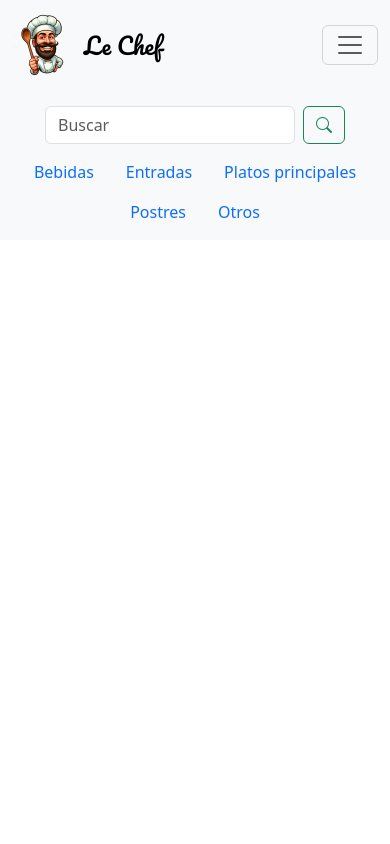
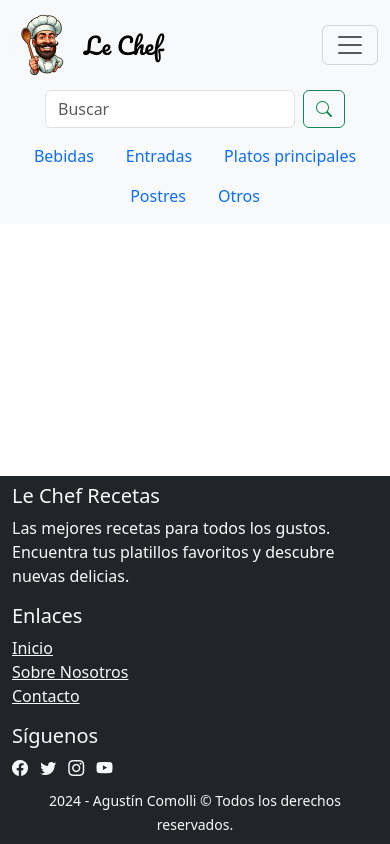
Before and after one commit to agustincomolli/le-chef-recetas, a Flask app: template app/templates/base.html in a window 390 px wide. Run offline with Flask 3, Linux system fonts and the light colour scheme; the template is opened without the code that fills it, so the values that code supplies are empty; some libraries are stand-ins or nearby versions.

Commit message:
feat: Add footer to base.html
feat: Add login form

```diff
--- a/app/models/recipes.py
+++ b/app/models/recipes.py
@@ -28,6 +28,7 @@ class Recipe(db.Model):
     id = db.Column(db.Integer, primary_key=True)
     title = db.Column(db.String(), nullable=False)
     description = db.Column(db.String(100))
+    image_url = db.Column(db.String(200), nullable=False)
     servings = db.Column(db.Integer)
     prep_time = db.Column(db.Integer)
     prep_time_unit = db.Column(db.String(10))
--- /dev/null
+++ b/app/static/styles/partials/login.css
@@ -0,0 +1,4 @@
+input[type=text],
+input[type=password] {
+  width: 250px;
+}
--- a/app/static/styles/styles.css
+++ b/app/static/styles/styles.css
@@ -1,3 +1,5 @@
+@import url("./partials/login.css");
+
 @font-face {
   font-family: "Pacifico";
   src: url("../fonts/pacifico-regular.woff2") format("woff2"),
--- a/app/templates/base.html
+++ b/app/templates/base.html
@@ -12,19 +12,20 @@
   <!-- Mis estilos -->
   <link rel="stylesheet" href="{{ url_for('static', filename='/styles/styles.css') }}">
 </head>
-<body>
+<body class="d-flex flex-column justify-content-center min-vh-100">
   <header>
     <!-- Barra de navegación -->
-    <nav class="navbar navbar-expand-lg navbar-light bg-light">
+    <nav class="navbar navbar-expand-lg navbar-light bg-light pb-0">
       <div class="container-fluid">
         <div class="d-flex align-items-center justify-content-between w-100">
           <!-- Logo y marca: Siempre a la izquierda -->
           <!-- El subtítulo se oculta en modo responsivo -->
           <div class="equal-width d-flex justify-content-start">
             <a href="/" class="navbar-brand d-flex align-items-center">
-              <img class="rounded-circle" src="{{ url_for('static', filename='images/le-chef.webp') }}" alt="Logo" height="64" width="64">
+              <img class="rounded-circle" src="{{ url_for('static', filename='images/le-chef.webp') }}" alt="Logo"
+                height="64" width="64">
               <span class="ms-2 fs-3">Le Chef</span>
-              <span class="mt-5 ms-2 fs-5 align-self-end d-none d-sm-inline fw-light">Recetas de cocina</span>
+              <span class="mt-5 ms-2 fs-5 align-self-end d-none d-md-inline fw-light">Recetas de cocina</span>
             </a>
           </div>
 
@@ -66,7 +67,7 @@
         </div>
       </div>
     </nav>
-    <nav class="navbar navbar-light bg-light">
+    <nav class="navbar navbar-light bg-light pt-0">
       <div class="container-fluid">
         <!-- Barra de búsqueda móvil: Se muestra debajo del logo en modo responsivo -->
         <ul class="d-block d-sm-none nav justify-content-center w-100">
@@ -88,10 +89,42 @@
       </div>
     </nav>
   </header>
-  <main class="container py-5 text-center">
+  <main class="flex-grow-1 container py-4 text-center">
     {% block main %}
     {% endblock %}
   </main>
-  <footer></footer>
+  <footer class="bg-dark text-light pb-2">
+    <div class="container mt-0 pt-2">
+      <div class="row">
+        <!-- Breve descripción o lema -->
+        <div class="col-md-5 mb-0">
+          <h5>Le Chef Recetas</h5>
+          <p>Las mejores recetas para todos los gustos. Encuentra tus platillos favoritos y descubre nuevas delicias.
+          </p>
+        </div>
+        <!-- Enlaces a secciones principales -->
+        <div class="col-md-4 mb-0">
+          <h5>Enlaces</h5>
+          <ul class="list-unstyled">
+            <li><a href="#" class="text-light">Inicio</a></li>
+            <li><a href="#" class="text-light">Sobre Nosotros</a></li>
+            <li><a href="#" class="text-light">Contacto</a></li>
+          </ul>
+        </div>
+        <!-- Íconos de redes sociales -->
+        <div class="col-md-3 mb-0">
+          <h5>Síguenos</h5>
+          <a href="#" class="text-light me-2"><i class="bi bi-facebook"></i></a>
+          <a href="#" class="text-light me-2"><i class="bi bi-twitter"></i></a>
+          <a href="#" class="text-light me-2"><i class="bi bi-instagram"></i></a>
+          <a href="#" class="text-light me-2"><i class="bi bi-youtube"></i></a>
+        </div>
+        <!-- Créditos y derechos de autor -->
+        <div class="text-center pt-2 pt-sm-0">
+          <span><small>2024 - Agustín Comolli &copy; Todos los derechos reservados.</small></span>
+        </div>
+      </div>
+    </div>
+  </footer>
 </body>
 </html>
```
Also changed, not shown: app/routes/auth.py (+7 -0 lines), app/templates/login.html (added, +20 -0 lines), app/templates/register.html (added, +9 -0 lines). Lines whose indentation alone changed are shown as unchanged.
